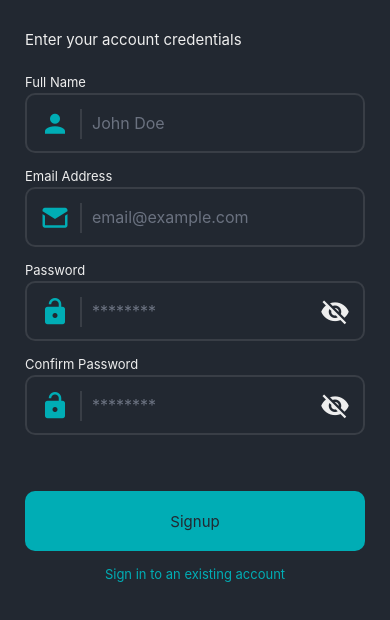
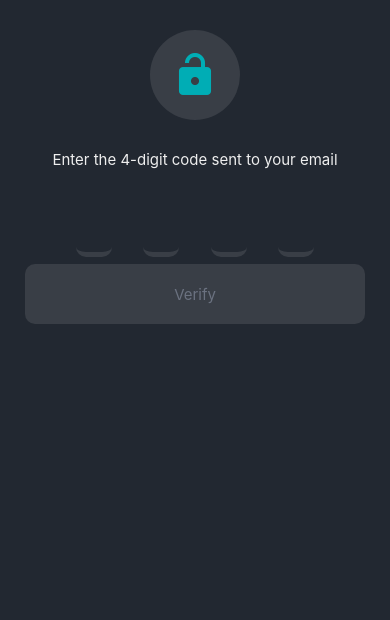
Before and after one commit to canadaprogrammer/rn-login-system, a React Native app: screen / in a window 390 px wide. Shown: the top 620 px of the page. Built offline with nearby package versions, Linux system fonts and the light colour scheme.

Commit message:
email verification screen

```diff
--- a/App.js
+++ b/App.js
@@ -1,11 +1,11 @@
 import { StatusBar } from 'expo-status-bar';
-import Signup from './screens/Signup';
+import EmailVerification from './screens/EmailVerification';
 
 export default function App() {
   return (
     <>
       <StatusBar style='light' />
-      <Signup />
+      <EmailVerification />
     </>
   );
 }
--- /dev/null
+++ b/components/Icons/IconHeader.js
@@ -0,0 +1,29 @@
+import React from 'react';
+import { MaterialCommunityIcons } from '@expo/vector-icons';
+import styled from 'styled-components/native';
+import { ScreenHeight } from '../shared';
+import { colors } from '../colors';
+
+const { secondary, accent } = colors;
+const IconBg = styled.View`
+  background-color: ${secondary};
+  width: ${ScreenHeight * 0.15}px;
+  height: ${ScreenHeight * 0.15}px;
+  border-radius: ${ScreenHeight * 0.2}px;
+  justify-content: center;
+  align-items: center;
+  align-self: center;
+`;
+const IconHeader = ({ name, size, color, ...props }) => {
+  return (
+    <IconBg style={{ ...props.style }}>
+      <MaterialCommunityIcons
+        name={name}
+        size={ScreenHeight * 0.08}
+        color={color ? color : accent}
+      />
+    </IconBg>
+  );
+};
+
+export default IconHeader;
--- /dev/null
+++ b/components/Inputs/StyledCodeInput.js
@@ -0,0 +1,108 @@
+import React, { useRef, useState, useEffect } from 'react';
+import styled from 'styled-components/native';
+import { StatusBarHeight } from '../shared';
+import { colors } from '../colors';
+
+const { primary, secondary, tertiary, accent } = colors;
+const CodeInputSection = styled.View`
+  flex: 1;
+  align-items: center;
+  justify-content: center;
+  margin-vertical: 35px;
+`;
+
+const HiddenTextInput = styled.TextInput`
+  position: absolute;
+  width: 1px;
+  height: 1px;
+  opacity: 0;
+`;
+
+const CodeInputsContainer = styled.Pressable`
+  width: 70%;
+  flex-direction: row;
+  justify-content: space-between;
+`;
+
+const CodeInput = styled.View`
+  min-width: 15%;
+  padding: 12px;
+  border-bottom-width: 5px;
+  border-radius: 10px;
+  border-color: ${secondary};
+`;
+
+const CodeInputText = styled.Text`
+  font-size: 22px;
+  font-weight: bold;
+  text-align: center;
+  color: ${tertiary};
+`;
+
+const CodeInputFocused = styled(CodeInput)`
+  border-color: ${accent};
+`;
+
+const StyledCodeInput = ({ code, setCode, maxLength, setPinReady }) => {
+  const codeDigitsArray = new Array(maxLength).fill(0);
+  const [inputContainerIsFocused, setInputContainerIsFocused] = useState(false);
+
+  // ref for text input
+  const textInputRef = useRef(null);
+
+  const handleOnPress = () => {
+    setInputContainerIsFocused(true);
+    textInputRef?.current?.focus();
+  };
+
+  const handleOnSubmitEditing = () => {
+    setInputContainerIsFocused(false);
+  };
+
+  useEffect(() => {
+    // Toggle pinReady
+    setPinReady(code.length === maxLength);
+    return () => setPinReady(false);
+  }, [code]);
+
+  const toCodeDigitInput = (value, index) => {
+    const emptyInputChar = ' ';
+    const digit = code[index] || emptyInputChar;
+
+    // Formatting
+    const isCurrentDigit = index === code.length;
+    const isLastDigit = index === maxLength - 1;
+    const isCodeFull = code.length === maxLength;
+
+    const isDigitFocused = isCurrentDigit || (isLastDigit && isCodeFull);
+
+    const StyledCodeInput =
+      inputContainerIsFocused && isDigitFocused ? CodeInputFocused : CodeInput;
+
+    return (
+      <StyledCodeInput key={index}>
+        <CodeInputText>{digit}</CodeInputText>
+      </StyledCodeInput>
+    );
+  };
+
+  return (
+    <CodeInputSection>
+      <CodeInputsContainer onPress={handleOnPress}>
+        {codeDigitsArray.map(toCodeDigitInput)}
+      </CodeInputsContainer>
+      <HiddenTextInput
+        keyboardType='number-pad'
+        returnKeyType='done'
+        textContentType='oneTimeCode'
+        ref={textInputRef}
+        value={code}
+        onChangeText={setCode}
+        maxLength={maxLength}
+        onSubmitEditing={handleOnSubmitEditing}
+      />
+    </CodeInputSection>
+  );
+};
+
+export default StyledCodeInput;
--- /dev/null
+++ b/screens/EmailVerification.js
@@ -0,0 +1,60 @@
+import React, { useState } from 'react';
+import MainContainer from '../components/Containers/MainContainer';
+import KeyboardAvoidingContainer from '../components/Containers/KeyboardAvoidingContainer';
+import RegularText from '../components/Texts/RegularText';
+import RegularButton from '../components/Buttons/RegularButton';
+import { ActivityIndicator } from 'react-native';
+import { colors } from '../components/colors';
+import IconHeader from '../components/Icons/IconHeader';
+import StyledCodeInput from '../components/Inputs/StyledCodeInput';
+const { primary, secondary, lightGray } = colors;
+
+const EmailVerification = () => {
+  // Code Input
+  const MAX_CODE_LENGTH = 4;
+  const [code, setCode] = useState('');
+  const [pinReady, setPinReady] = useState(false);
+
+  const [verifying, setVerifying] = useState(false);
+
+  const handleEmailVerification = () => {};
+
+  return (
+    <MainContainer>
+      <KeyboardAvoidingContainer>
+        <IconHeader name='lock-open' style={{ marginBottom: 30 }} />
+        <RegularText style={{ marginBottom: 25, textAlign: 'center' }}>
+          Enter the 4-digit code sent to your email
+        </RegularText>
+        <StyledCodeInput
+          code={code}
+          setCode={setCode}
+          maxLength={MAX_CODE_LENGTH}
+          setPinReady={setPinReady}
+        />
+
+        {!verifying && pinReady && (
+          <RegularButton onPress={handleEmailVerification}>
+            Verify
+          </RegularButton>
+        )}
+        {!verifying && !pinReady && (
+          <RegularButton
+            disabled={true}
+            style={{ backgroundColor: secondary }}
+            textStyle={{ color: lightGray }}
+          >
+            Verify
+          </RegularButton>
+        )}
+        {verifying && (
+          <RegularButton disabled={true}>
+            <ActivityIndicator size='small' color={primary}></ActivityIndicator>
+          </RegularButton>
+        )}
+      </KeyboardAvoidingContainer>
+    </MainContainer>
+  );
+};
+
+export default EmailVerification;
```
Also changed, not shown: 1 other file (tests, documents, lock files or other folders).
